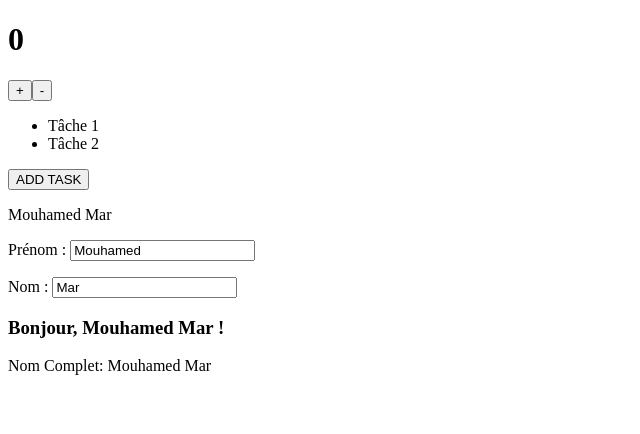
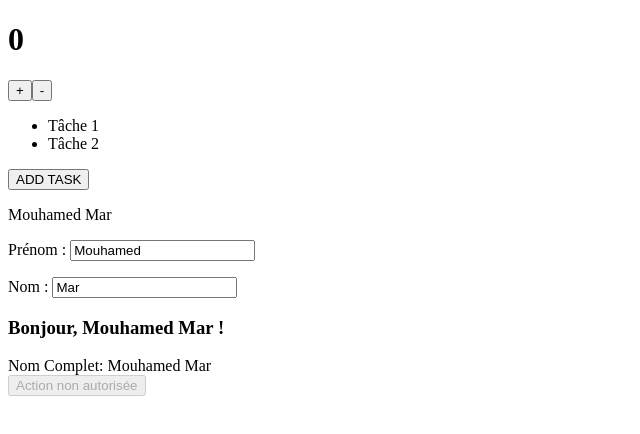
Before and after one commit to edjeezy/transition-app, an Angular app: page / in a window 1280 px wide. Shown: the top 434 px of the page, without its empty margins (0-640 px from the left). Built offline with nearby package versions, Linux system fonts and the light colour scheme.

Commit message:
new input syntax

```diff
--- a/src/app/components/signals/signals.html
+++ b/src/app/components/signals/signals.html
@@ -27,4 +27,4 @@
 
 </div>
 
-<app-signal-input-output [nom]="fullName()"></app-signal-input-output>
+<app-signal-input-output [nom]="fullName()" [disabled]="''"></app-signal-input-output>
--- a/src/app/signal-input-output/signal-input-output.html
+++ b/src/app/signal-input-output/signal-input-output.html
@@ -1,3 +1,7 @@
 <div>
     Nom Complet: {{nom()}}
 </div>
+
+<button [disabled]="disabled()">
+    {{ disabled() ? 'Action non autorisée' : 'Cliquez ici' }}
+</button>
--- a/src/app/signal-input-output/signal-input-output.ts
+++ b/src/app/signal-input-output/signal-input-output.ts
@@ -8,5 +8,15 @@ import { Component, input, Input } from '@angular/core';
 })
 export class SignalInputOutput {
   @Input() monnom!: string;
+  simpleInput = input('Simple');
   nom = input.required<string>();
+  // On accepte une chaîne ou un booléen, et on le transforme toujours en booléen.
+  // C'est très utile pour les attributs HTML qui n'ont pas de valeur (ex: <comp disabled>).
+  disabled = input(false, {
+    transform: (value: boolean | string) => {
+      // Si c'est une chaîne, on vérifie si elle est vide (attribut présent) ou égale à "true".
+      return typeof value === 'string' ? value === '' || value.toLowerCase() === 'true' : value;
+    }
+  });
+
 }
```
